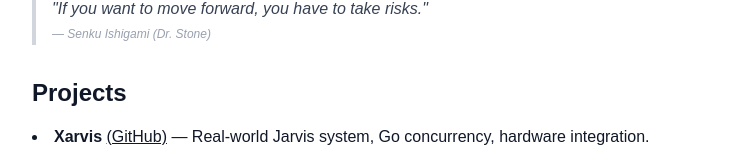
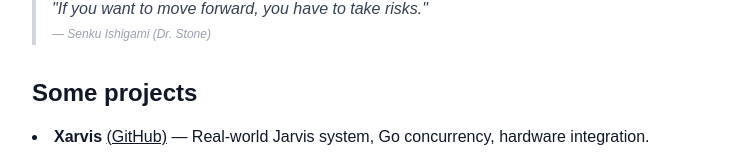
Before and after one commit to xpanvictor/portfolio_2, a Next.js app: page / in a window 1280 px wide. Shown: the part 367-527 px from the top of the page, without its empty margins (272-1005 px from the left). Built offline with nearby package versions, Linux system fonts and the light colour scheme.

Commit message:
feat(setup): plain portfolio resume

```diff
--- a/src/app/page.tsx
+++ b/src/app/page.tsx
@@ -25,7 +25,7 @@
 
         {/* Projects */}
         <section className="mb-8">
-          <h2 className="text-2xl font-semibold mb-4">Projects</h2>
+          <h2 className="text-2xl font-semibold mb-4">Some projects</h2>
           <ul className="list-disc list-inside space-y-2">
             <li><strong>Xarvis</strong> <a href="https://github.com/xpanvictor/xarvis" className="underline" target="_blank" rel="noopener noreferrer">(GitHub)</a> — Real-world Jarvis system, Go concurrency, hardware integration.</li>
             <li><strong>Multiagent AI</strong> <a href="https://cleverfolks.ai" className="underline" target="_blank" rel="noopener noreferrer">(cleverfolks.ai)</a> — Centralized query engine, agentic orchestration.</li>
```
